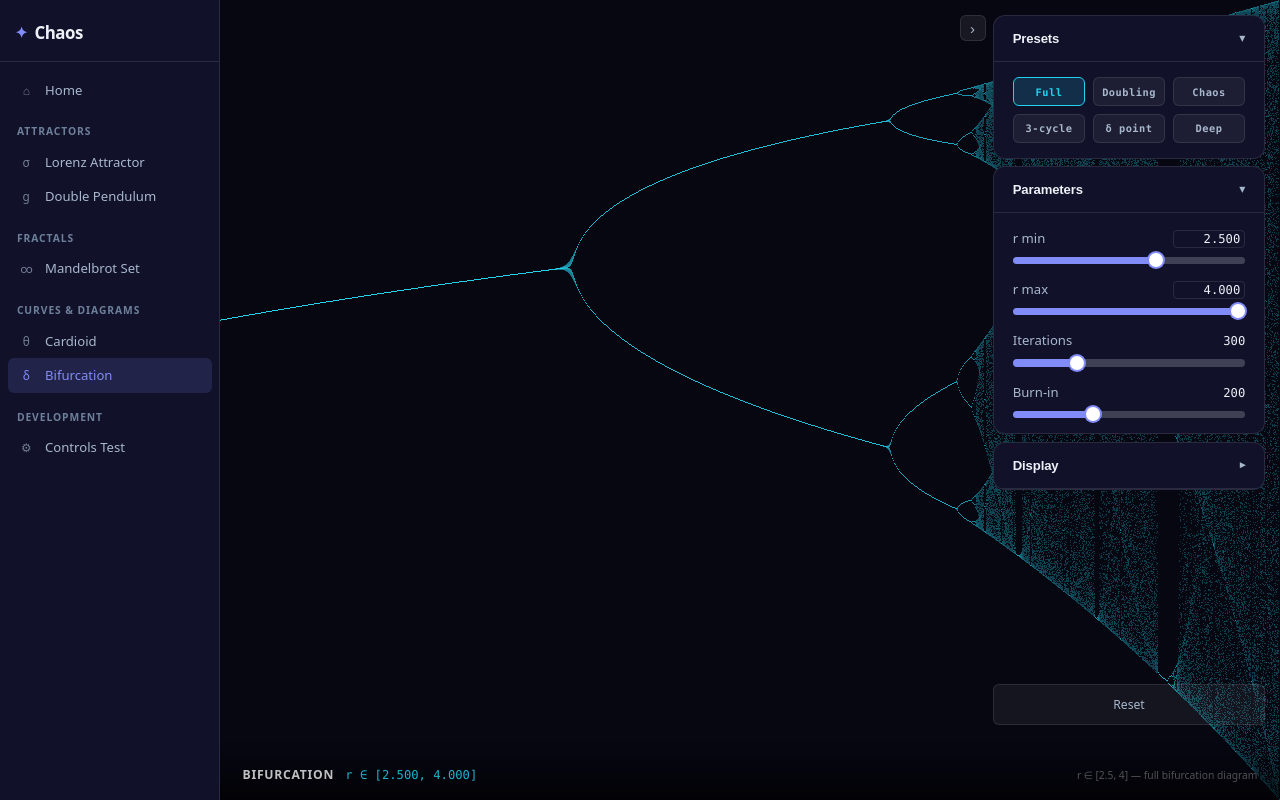
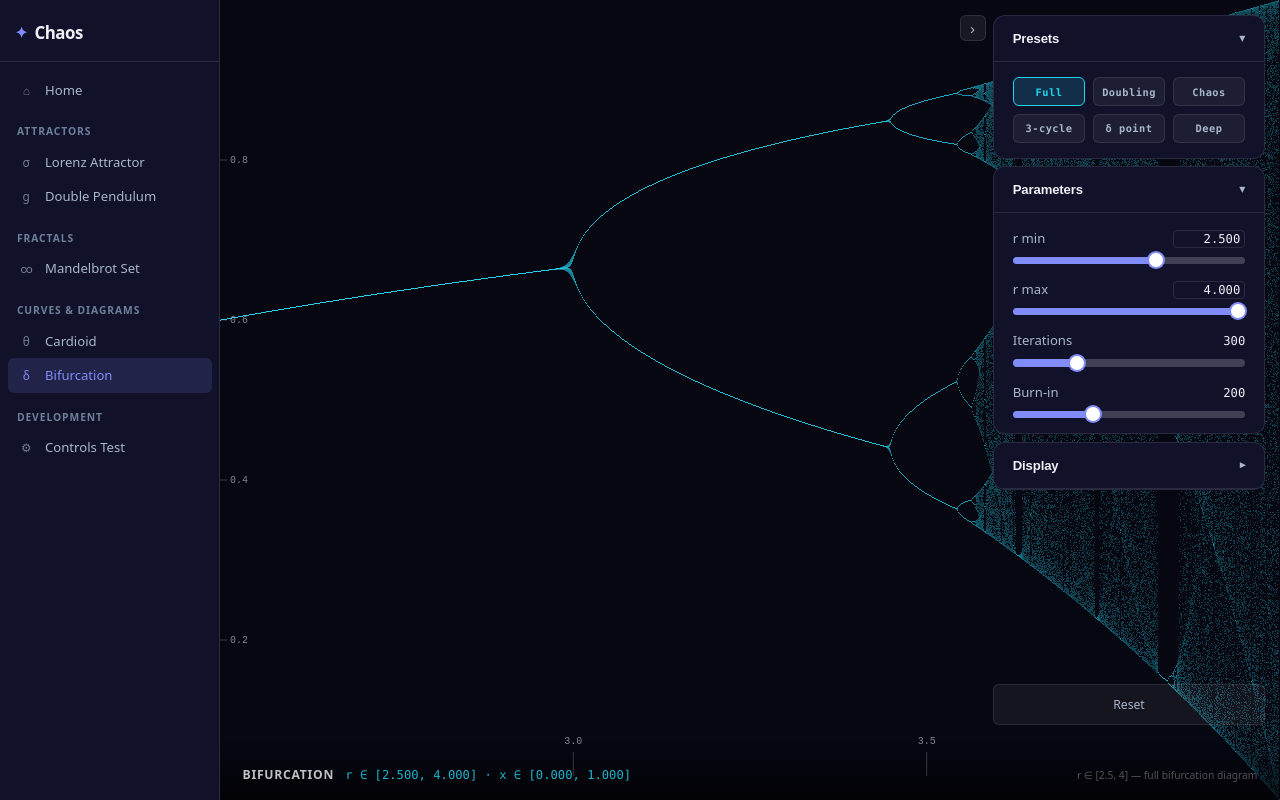
Before and after one commit to atleaarrestad/Chaos, a React (Vite) app: page /bifurcation in a window 1280 px wide. Built offline with nearby package versions, Linux system fonts and the light colour scheme.

Commit message:
measurements grid for bifurcation page

```diff
--- a/src/pages/Bifurcation/Bifurcation.module.css
+++ b/src/pages/Bifurcation/Bifurcation.module.css
@@ -198,6 +198,18 @@
   color: var(--text);
 }
 
+/* ─── Axis overlay ───────────────────────────────────────────────────────── */
+
+.axisOverlay {
+  position: absolute;
+  inset: 0;
+  width: 100%;
+  height: 100%;
+  pointer-events: none;
+  z-index: 8;
+  overflow: visible;
+}
+
 /* ─── HUD overlay ────────────────────────────────────────────────────────── */
 
 .hud {
--- a/src/pages/Bifurcation/Bifurcation.tsx
+++ b/src/pages/Bifurcation/Bifurcation.tsx
@@ -37,6 +37,31 @@ const PRESETS: Preset[] = [
   { label: 'Deep',     rMin: 3.856,  rMax: 3.862,  desc: 'r ∈ [3.856, 3.862] — deep self-similar structure'},
 ];
 
+// ─── Axis helpers ─────────────────────────────────────────────────────────────
+
+function niceTicks(min: number, max: number, target = 5): number[] {
+  const range = max - min;
+  if (range <= 0 || !isFinite(range)) return [];
+  const raw = range / target;
+  const mag = Math.pow(10, Math.floor(Math.log10(raw)));
+  const norm = raw / mag;
+  const step = norm < 1.5 ? mag : norm < 3.5 ? 2 * mag : norm < 7.5 ? 5 * mag : 10 * mag;
+  if (!isFinite(step) || step <= 0) return [];
+  const first = Math.ceil(min / step) * step;
+  const ticks: number[] = [];
+  for (let i = 0; i < 20; i++) {
+    const v = Math.round((first + i * step) / step) * step;
+    if (v > max + step * 1e-9) break;
+    ticks.push(v);
+  }
+  return ticks;
+}
+
+function fmtTick(v: number, step: number): string {
+  const d = Math.max(0, Math.ceil(-Math.log10(step)));
+  return v.toFixed(d);
+}
+
 // ─── Component ────────────────────────────────────────────────────────────────
 
 export default function Bifurcation() {
@@ -65,6 +90,7 @@ export default function Bifurcation() {
   const [useGPU,       setUseGPU]       = useState(false);
   const [zoomHistory,  setZoomHistory]  = useState<ZoomState[]>([]);
   const [hoverR,       setHoverR]       = useState<number | null>(null);
+  const [hoverX,       setHoverX]       = useState<number | null>(null);
   const [sidebarOpen,  setSidebarOpen]  = useState(true);
 
   // Drag-to-zoom selection rect (CSS pixels relative to the interaction layer)
@@ -275,9 +301,10 @@ export default function Bifurcation() {
     const mx = e.clientX - rect.left;
     const my = e.clientY - rect.top;
 
-    // Update hover r readout
-    const { rMin, rMax } = pRef.current;
+    // Update hover readout
+    const { rMin, rMax, yMin, yMax } = pRef.current;
     setHoverR(rMin + (mx / rect.width) * (rMax - rMin));
+    setHoverX(yMax - (my / rect.height) * (yMax - yMin));
 
     if (!dragStartRef.current) return;
     const { x: x0, y: y0 } = dragStartRef.current;
@@ -329,6 +356,7 @@ export default function Bifurcation() {
 
   const handleMouseLeave = useCallback(() => {
     setHoverR(null);
+    setHoverX(null);
     dragStartRef.current = null;
     setSelRect(null);
   }, []);
@@ -367,7 +395,10 @@ export default function Bifurcation() {
 
   // ─── Render ───────────────────────────────────────────────────────────────
 
-  const showHud = yMin !== 0 || yMax !== 1;
+  const rTicks = niceTicks(rMin, rMax, 4);
+  const xTicks = niceTicks(yMin, yMax, 5);
+  const rStep = rTicks.length > 1 ? rTicks[1] - rTicks[0] : rMax - rMin;
+  const xStep = xTicks.length > 1 ? xTicks[1] - xTicks[0] : yMax - yMin;
 
   return (
     <div className={styles.container}>
@@ -400,6 +431,40 @@ export default function Bifurcation() {
           />
         )}
       </div>
+
+      {/* Axis overlay — tick marks and labels for r (x-axis) and x/population (y-axis) */}
+      <svg className={styles.axisOverlay} aria-hidden="true">
+        {rTicks.map(rv => {
+          const xp = (rv - rMin) / (rMax - rMin) * 100;
+          if (xp < 0.5 || xp > 99.5) return null;
+          return (
+            <g key={`r${rv}`}>
+              <line x1={`${xp}%`} y1="94%" x2={`${xp}%`} y2="97%"
+                    stroke="rgba(255,255,255,0.2)" strokeWidth="1" />
+              <text x={`${xp}%`} y="93%"
+                    textAnchor="middle" dominantBaseline="auto"
+                    fill="rgba(255,255,255,0.5)" fontSize="10" fontFamily="monospace">
+                {fmtTick(rv, rStep)}
+              </text>
+            </g>
+          );
+        })}
+        {xTicks.map(xv => {
+          const yp = (1 - (xv - yMin) / (yMax - yMin)) * 100;
+          if (yp < 1 || yp > 92) return null;
+          return (
+            <g key={`x${xv}`}>
+              <line x1="0" y1={`${yp}%`} x2="7" y2={`${yp}%`}
+                    stroke="rgba(255,255,255,0.2)" strokeWidth="1" />
+              <text x="10" y={`${yp}%`}
+                    textAnchor="start" dominantBaseline="middle"
+                    fill="rgba(255,255,255,0.5)" fontSize="10" fontFamily="monospace">
+                {fmtTick(xv, xStep)}
+              </text>
+            </g>
+          );
+        })}
+      </svg>
 
       {/* Sidebar collapse toggle — always visible, slides with sidebar */}
       <button
@@ -519,13 +584,12 @@ export default function Bifurcation() {
         <div className={styles.hudLeft}>
           <span className={styles.hudTitle}>Bifurcation</span>
           <span className={styles.hudSub}>
-            r ∈ [{rMin.toFixed(3)}, {rMax.toFixed(3)}]
-            {showHud && ` · x ∈ [${yMin.toFixed(3)}, ${yMax.toFixed(3)}]`}
+            r ∈ [{rMin.toFixed(3)}, {rMax.toFixed(3)}] · x ∈ [{yMin.toFixed(3)}, {yMax.toFixed(3)}]
           </span>
         </div>
         <div className={styles.hudRight}>
-          {hoverR !== null && (
-            <span className={styles.hudHover}>r = {hoverR.toFixed(4)}</span>
+          {hoverR !== null && hoverX !== null && (
+            <span className={styles.hudHover}>r={hoverR.toFixed(4)}  x={hoverX.toFixed(4)}</span>
           )}
           <span className={styles.hudHint}>
             {activePreset !== null ? PRESETS[activePreset].desc : 'drag to zoom · scroll to zoom · logistic map x → r·x·(1−x)'}
```
